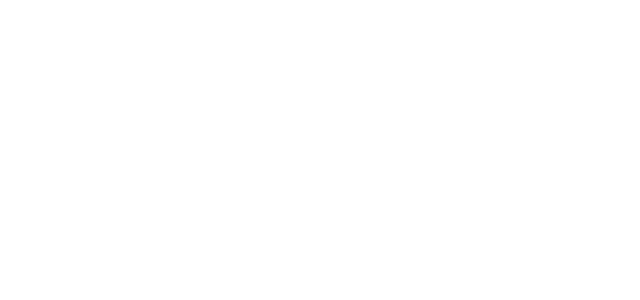
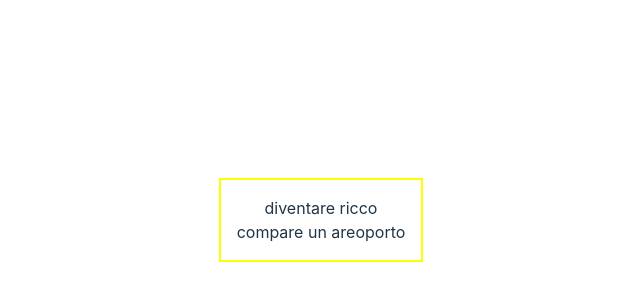
Before and after one commit to multivoltage/kleopatra-todolist, a React (Vite) app: page / in a window 1280 px wide. Shown: the part 180-480 px from the top of the page, without its empty margins (319-959 px from the left). Built offline with nearby package versions, Linux system fonts and the light colour scheme.

Commit message:
feat: View simple list works

```diff
--- a/src/App.css
+++ b/src/App.css
@@ -1,3 +1,19 @@
+:root {
+    --base_font_size: 16px;
+    --p1: var(--base_font_size);
+    --m1: var(--base_font_size);
+}
+
+* {
+    margin: 0;
+    padding: 0;
+    box-sizing: border-box;
+}
+
+body {
+    font-size: 16px;
+}
+
 #root {
     max-width: 1280px;
     margin: 0 auto;
@@ -6,3 +22,11 @@
     display: flex;
     justify-content: center;
 }
+
+.list {
+    border: 2px solid yellow;
+    padding: var(--p1);
+}
+
+.list__row {
+}
--- a/src/App.tsx
+++ b/src/App.tsx
@@ -1,11 +1,15 @@
+import { useState } from "react";
 import "./App.css";
+import { List } from "./components/List";
+import { generateInitialTodos } from "./utils";
 
 function App() {
 
+  const [todos, setTodos] = useState(generateInitialTodos())
 
   return (
     <div className="App">
-
+      <List todos={todos} />
     </div>
   );
 }
--- /dev/null
+++ b/src/components/List.tsx
@@ -0,0 +1,15 @@
+import { ITodo } from "../model/todo"
+
+interface Props {
+    todos: Array<ITodo>
+}
+
+export function List({ todos }: Props) {
+
+    return <div data-cy="list" className="list">
+        {todos.map(t => {
+            const { task } = t
+            return <div key={task} data-cy="list-row">{task}</div>
+        })}
+    </div>
+}
--- /dev/null
+++ b/src/model/todo.ts
@@ -0,0 +1,3 @@
+export interface ITodo {
+    task: string;
+}
--- /dev/null
+++ b/src/utils.ts
@@ -0,0 +1,5 @@
+import { ITodo } from "./model/todo";
+
+export function generateInitialTodos(): Array<ITodo> {
+    return [{ task: "diventare ricco" }, { task: "compare un areoporto" }];
+}
```
Also changed, not shown: 1 other file (tests, documents, lock files or other folders).
